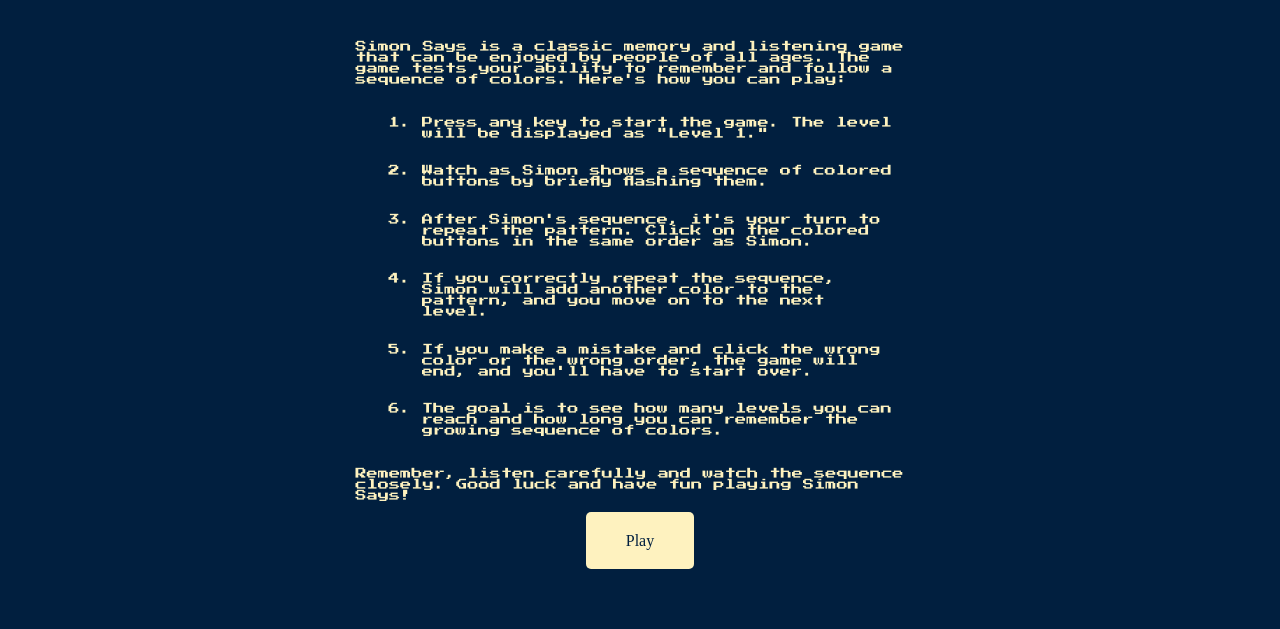
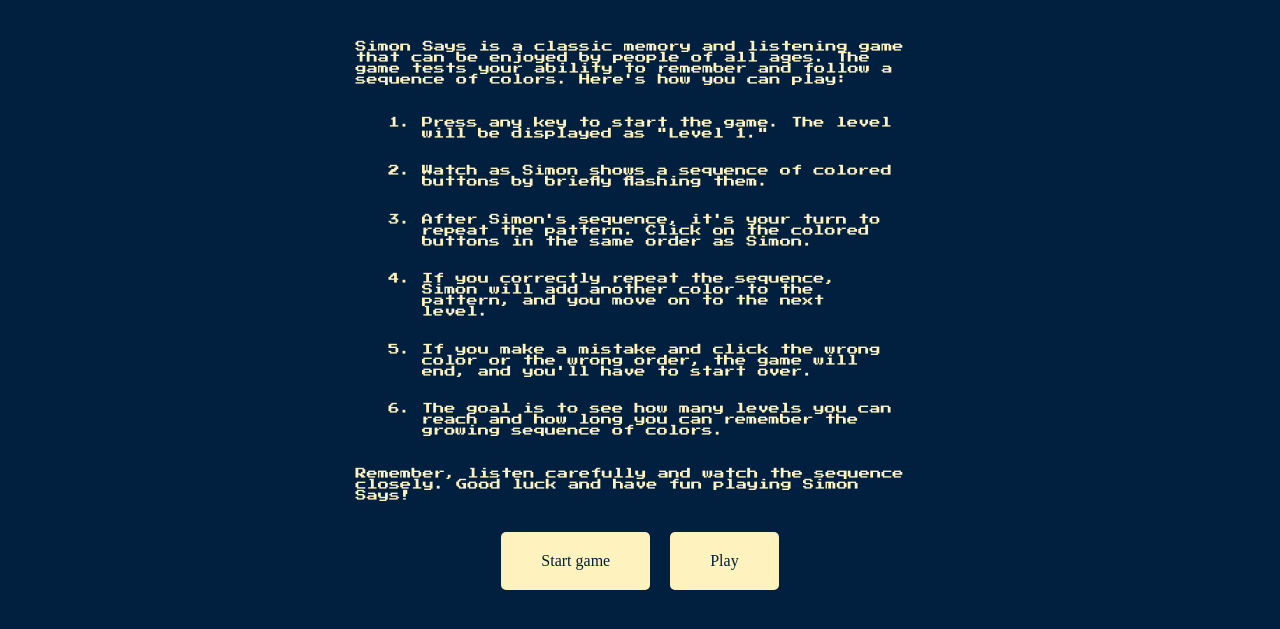
Before and after one commit to justrunis/simon-game, a plain HTML site: page instructions.html in a window 1280 px wide. Shown: the part 133-762 px from the top of the page. Drawn offline with nearby package versions, Linux system fonts and the light colour scheme.

Commit message:
Small fixes

```diff
--- a/instructions.html
+++ b/instructions.html
@@ -39,6 +39,7 @@
             </p>
         </div>
         <div class="button-container">
+            <a class="start-game instruction-button">Start game</a>
             <a class="instruction-button" href="./index.html">Play</a>
         </div>
     </div>
--- a/styles.css
+++ b/styles.css
@@ -72,6 +72,10 @@ ol  {
 
 .button-container{
   margin-top: 15px;
+  display: flex;
+  align-items: center;
+  justify-content: center;
+  gap: 20px;
 }
 
 .instruction-button {
```
